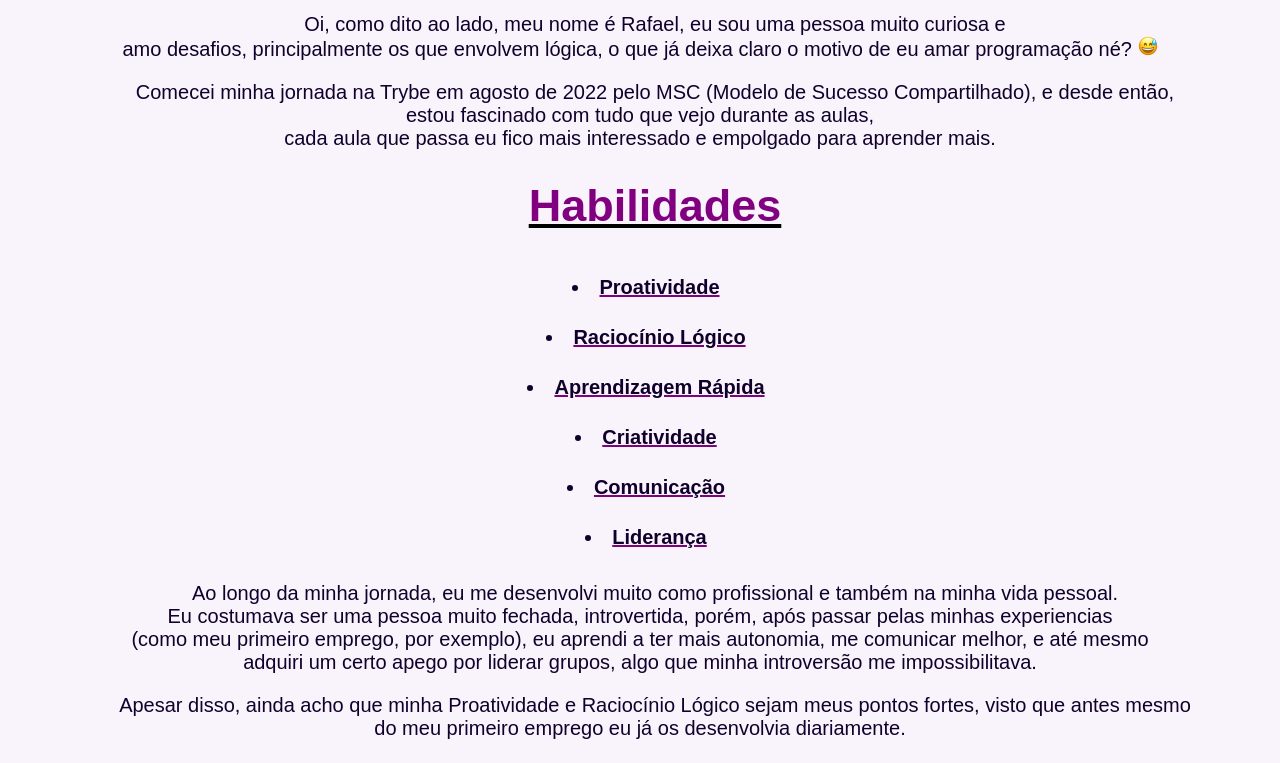
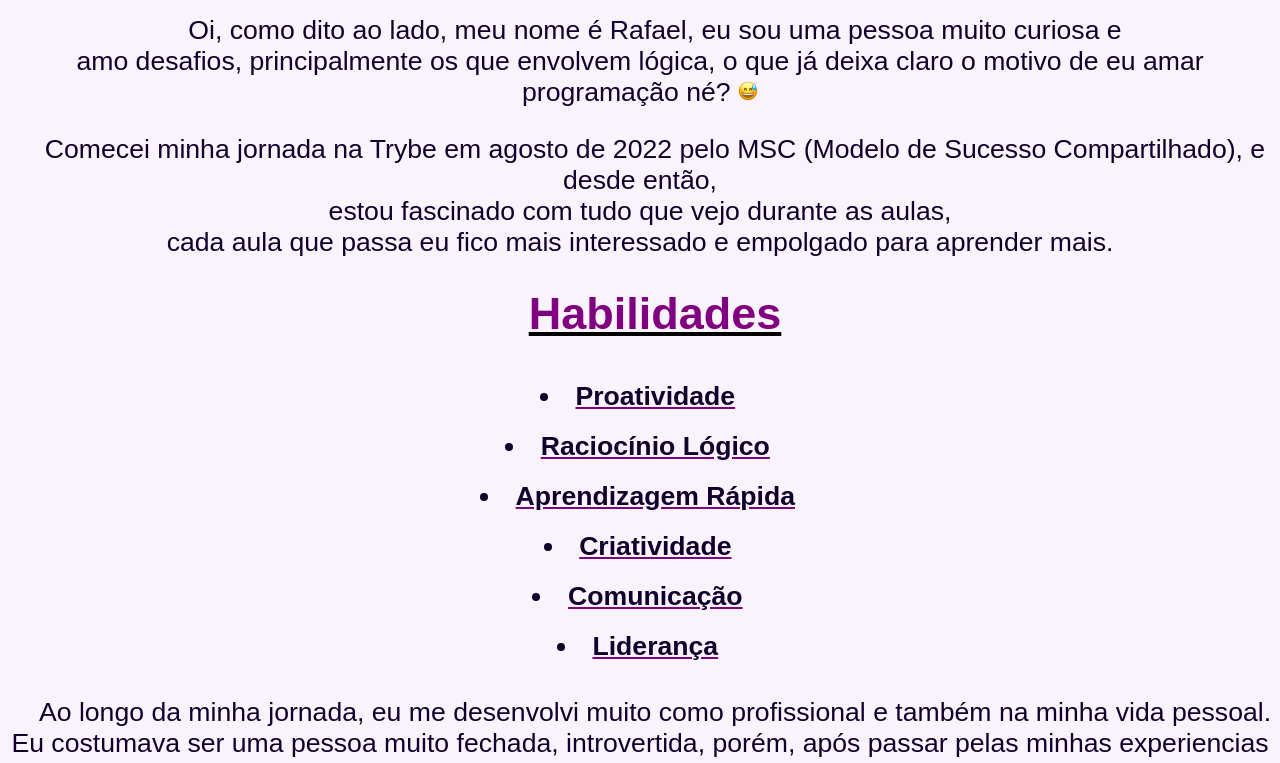
Before and after one commit to RafaAAlves/RafaAAlves.github.io, a plain HTML site: page Portfólio 1.2.html in a window 1280 px wide. Shown: the part 686-1449 px from the top of the page. Drawn offline with Linux system fonts and the light colour scheme.

Commit message:
alterado minimos detalhes

```diff
--- a/Portfólio 1.2.html
+++ b/Portfólio 1.2.html
@@ -9,7 +9,7 @@
   </head>
 
   <body>
-    <img id="photo" src="/Imagens/Eu.png" alt="Uma foto de rosto de um jovem rapaz" width="400"> <br>
+    <img id="photo" src="/Imagens/Eu.png" alt="Uma foto de rosto de um jovem rapaz"> <br>
 
       <h1 id="shortcutsTitle">Atalhos</h1>
 
--- a/Style.css
+++ b/Style.css
@@ -30,7 +30,9 @@ body {
         line-height: 50px;
 
       }
-
+* {
+  font-size: 110%;
+}
       #photo {
        border-radius: 10%;
        outline-style: auto;
@@ -55,7 +57,7 @@ body {
         text-decoration: underline;
         text-decoration-color: purple;
         text-align:center;
-        margin-right: 58px;
+        margin-right: 75px;
         list-style-position: inside;
       }
 
```
